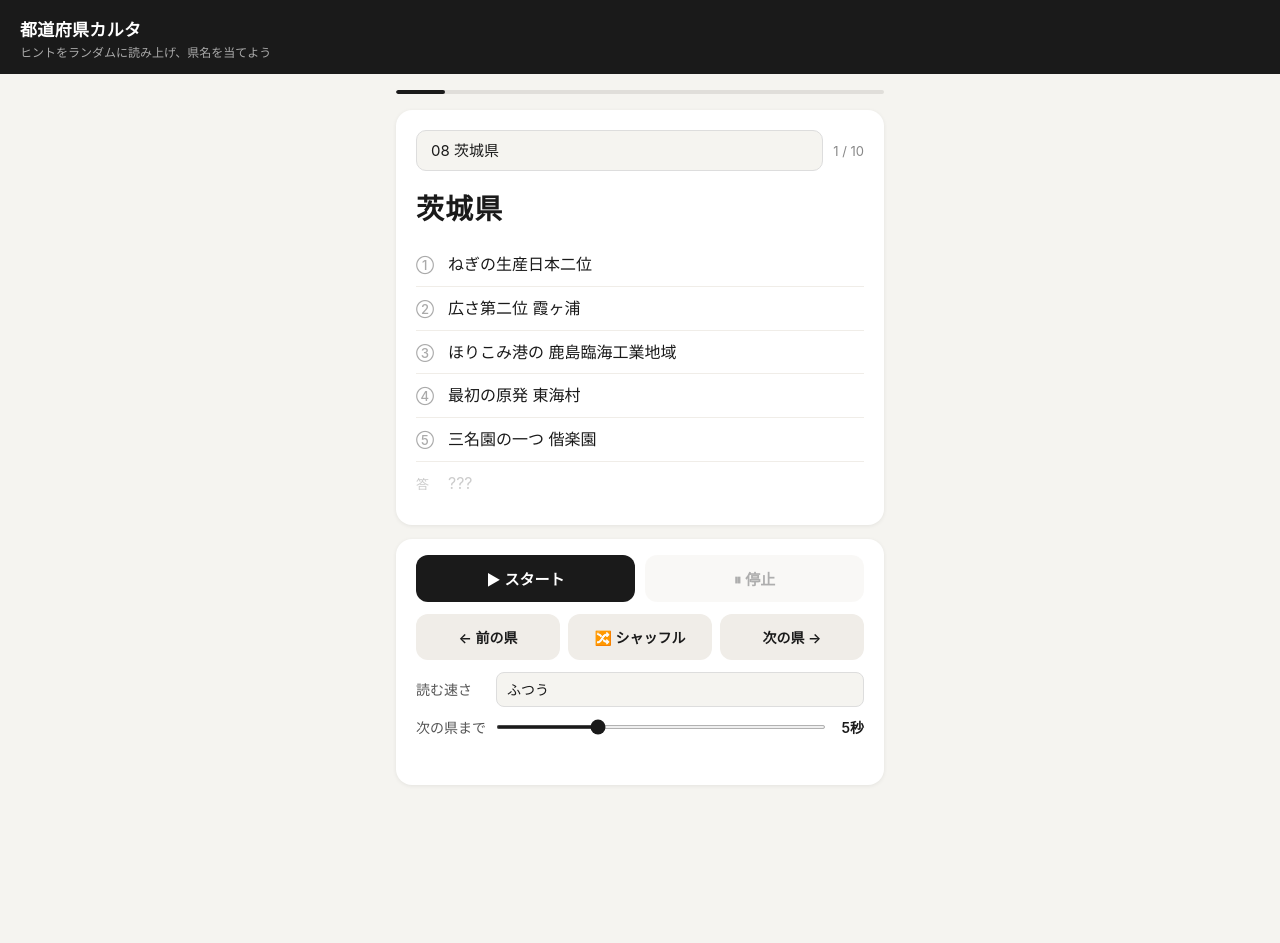
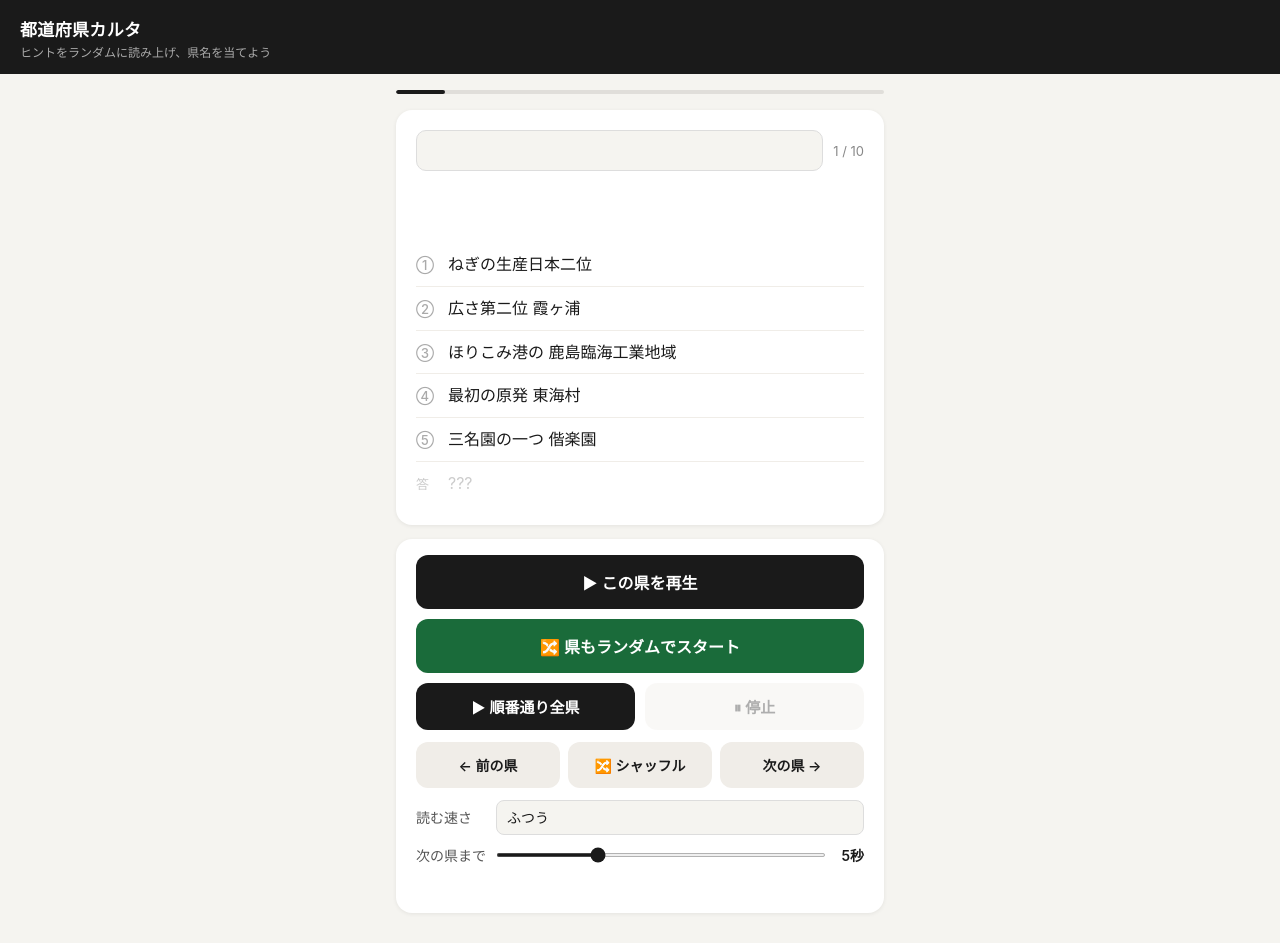
Before and after one commit to muso51/karuta, a plain HTML site: page index.html in a window 1280 px wide. Before the commit the page ends 815 px from the top, so only its background shows below. Drawn offline with Linux system fonts and the light colour scheme.

Commit message:
Refactor buttons and styles for improved functionality

```diff
--- a/index.html
+++ b/index.html
@@ -164,9 +164,10 @@
   button:active { transform: scale(0.96); opacity: 0.85; }
   button:disabled { opacity: 0.35; cursor: not-allowed; transform: none; }
 
-  .btn-start { background: #1a1a1a; color: #fff; }
-  .btn-stop  { background: #f0ede8; color: #1a1a1a; }
-  .btn-sub   { background: #f0ede8; color: #1a1a1a; font-size: 14px; }
+  .btn-start        { background: #1a1a1a; color: #fff; }
+  .btn-start-random { background: #1a6b3a; color: #fff; }
+  .btn-stop         { background: #f0ede8; color: #1a1a1a; }
+  .btn-sub          { background: #f0ede8; color: #1a1a1a; font-size: 14px; }
 
   .setting-row {
     display: flex;
@@ -222,10 +223,10 @@
 
   <div class="card">
     <div class="pref-select-row">
-      <select id="prefSelect" onchange="selectPref(this.value)"></select>
+      <select id="prefSelect" onchange="selectPref(this.value)" style="color:transparent;"></select>
       <span class="progress-label" id="progressText">1 / 10</span>
     </div>
-    <div class="pref-name" id="prefDisplay"></div>
+    <div class="pref-name" id="prefDisplay" style="visibility:hidden;"></div>
     <ul class="hint-list" id="hintList"></ul>
     <div class="answer-row" id="answerRow" style="display:none">
       <span class="answer-label">答え</span>
@@ -234,8 +235,14 @@
   </div>
 
   <div class="controls-card">
+    <div style="margin-bottom:10px;">
+      <button class="btn-start" id="oneBtn" onclick="startOne()" style="width:100%;padding:15px 8px;font-size:16px;">▶ この県を再生</button>
+    </div>
+    <div style="margin-bottom:10px;">
+      <button class="btn-start-random" id="randomBtn" onclick="startAll(true)" style="width:100%;padding:15px 8px;font-size:16px;">🔀 県もランダムでスタート</button>
+    </div>
     <div class="btn-row">
-      <button class="btn-start" id="playBtn" onclick="startAll()">▶ スタート</button>
+      <button class="btn-start" id="playBtn" onclick="startAll(false)">▶ 順番通り全県</button>
       <button class="btn-stop" id="stopBtn" onclick="stopAll()" disabled>⏸ 停止</button>
     </div>
     <div class="btn-row-3">
@@ -271,7 +278,8 @@ function fixReading(text) {
     .replace(/生産量日本二位/g, 'せいさんりょうにほんにい')
     .replace(/生産 日本一位/g, 'せいさんにほんいちい')
     .replace(/生産 日本二位/g, 'せいさんにほんにい')
-    .replace(/生産日本二位/g, 'せいさんにほんにい');
+    .replace(/生産日本二位/g, 'せいさんにほんにい')
+    .replace(/米騒動/g, 'こめそうどう');
 }
 
 const rawData = [
@@ -342,6 +350,8 @@ function updateDisplay() {
   document.getElementById('progressText').textContent = `${currentIdx + 1} / ${data.length}`;
   document.getElementById('progressFill').style.width = `${((currentIdx + 1) / data.length) * 100}%`;
   document.getElementById('answerRow').style.display = 'none';
+  document.getElementById('prefDisplay').style.visibility = 'hidden';
+  document.getElementById('prefSelect').style.color = 'transparent';
   document.getElementById('countdown').textContent = '';
   document.getElementById('countdown').className = 'countdown';
   renderHints();
@@ -400,24 +410,47 @@ async function readOnePref(idx) {
   await speak('答えは。' + data[idx].name, rate);
   if (stopped) return;
   if (ansEl) { ansEl.style.color = '#0055bb'; ansEl.style.fontWeight = '600'; }
+  document.getElementById('prefDisplay').style.visibility = 'visible';
+  document.getElementById('prefSelect').style.color = '';
   document.getElementById('answerRow').style.display = 'flex';
   document.getElementById('answerBadge').textContent = data[idx].name;
 }
 
-async function startAll() {
+async function startOne() {
+  if (speaking) return;
+  stopped = false;
+  speaking = true;
+  document.getElementById('oneBtn').disabled = true;
+  document.getElementById('playBtn').disabled = true;
+  document.getElementById('randomBtn').disabled = true;
+  document.getElementById('stopBtn').disabled = false;
+  await readOnePref(currentIdx);
+  speaking = false;
+  document.getElementById('oneBtn').disabled = false;
+  document.getElementById('playBtn').disabled = false;
+  document.getElementById('randomBtn').disabled = false;
+  document.getElementById('stopBtn').disabled = true;
+}
+
+async function startAll(randomOrder) {
   if (speaking) return;
   stopped = false;
   speaking = true;
   document.getElementById('playBtn').disabled = true;
+  document.getElementById('randomBtn').disabled = true;
   document.getElementById('stopBtn').disabled = false;
 
   const intervalSec = parseInt(document.getElementById('intervalRange').value);
 
-  for (let i = currentIdx; i < data.length; i++) {
+  // 県の順番を決める
+  let order = data.map((_, i) => i).slice(currentIdx);
+  if (randomOrder) order = shuffle(order);
+
+  for (let n = 0; n < order.length; n++) {
     if (stopped) break;
-    await readOnePref(i);
+    await readOnePref(order[n]);
     if (stopped) break;
-    if (i < data.length - 1) {
+    if (n < order.length - 1) {
       const countdownEl = document.getElementById('countdown');
       for (let s = intervalSec; s > 0; s--) {
         if (stopped) break;
@@ -435,6 +468,7 @@ async function startAll() {
   }
   speaking = false;
   document.getElementById('playBtn').disabled = false;
+  document.getElementById('randomBtn').disabled = false;
   document.getElementById('stopBtn').disabled = true;
 }
 
@@ -442,7 +476,9 @@ function stopAll() {
   stopped = true; speaking = false;
   synth.cancel();
   if (countdownTimer) clearTimeout(countdownTimer);
+  document.getElementById('oneBtn').disabled = false;
   document.getElementById('playBtn').disabled = false;
+  document.getElementById('randomBtn').disabled = false;
   document.getElementById('stopBtn').disabled = true;
   document.getElementById('countdown').textContent = '';
 }
```
